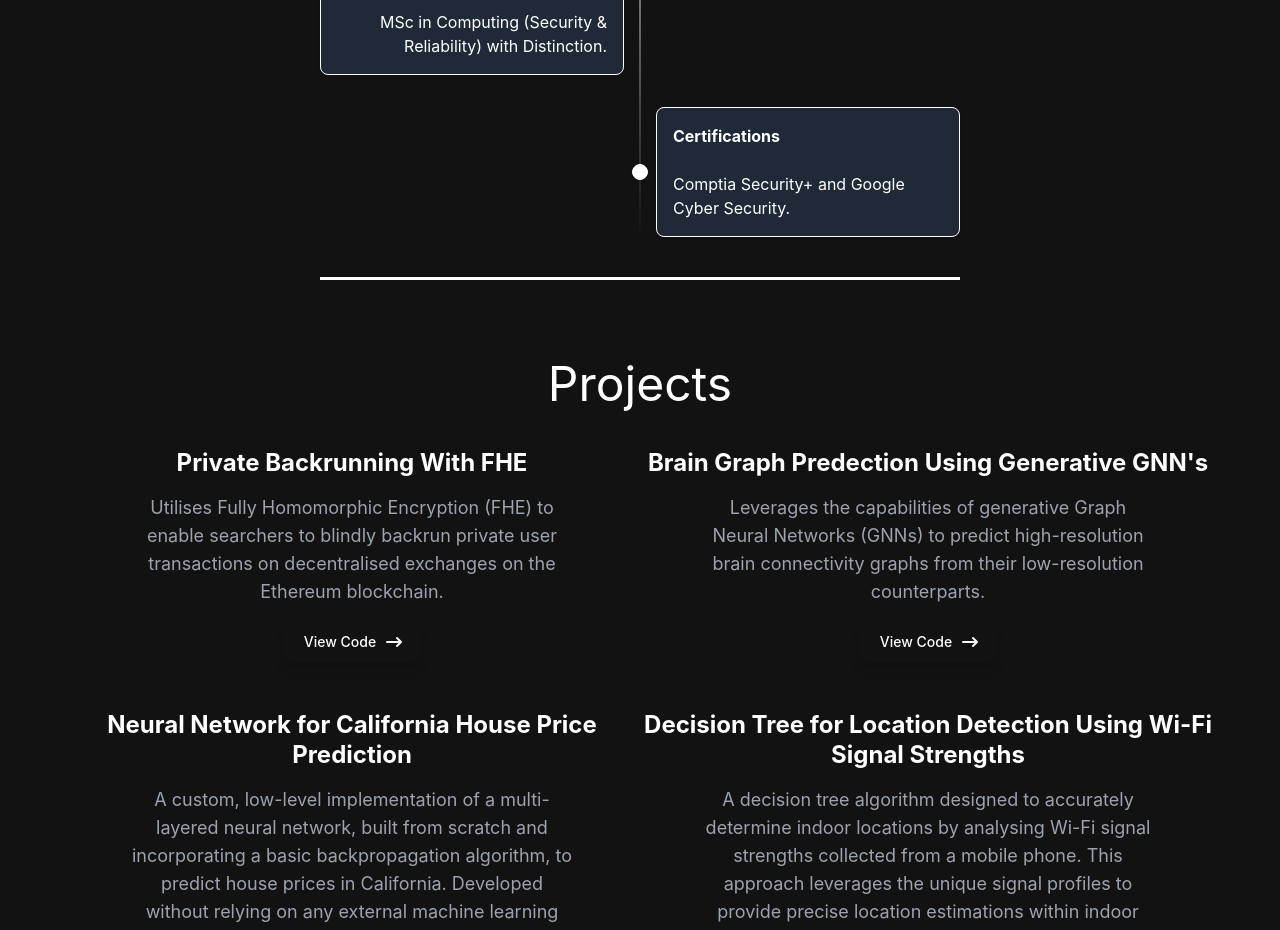
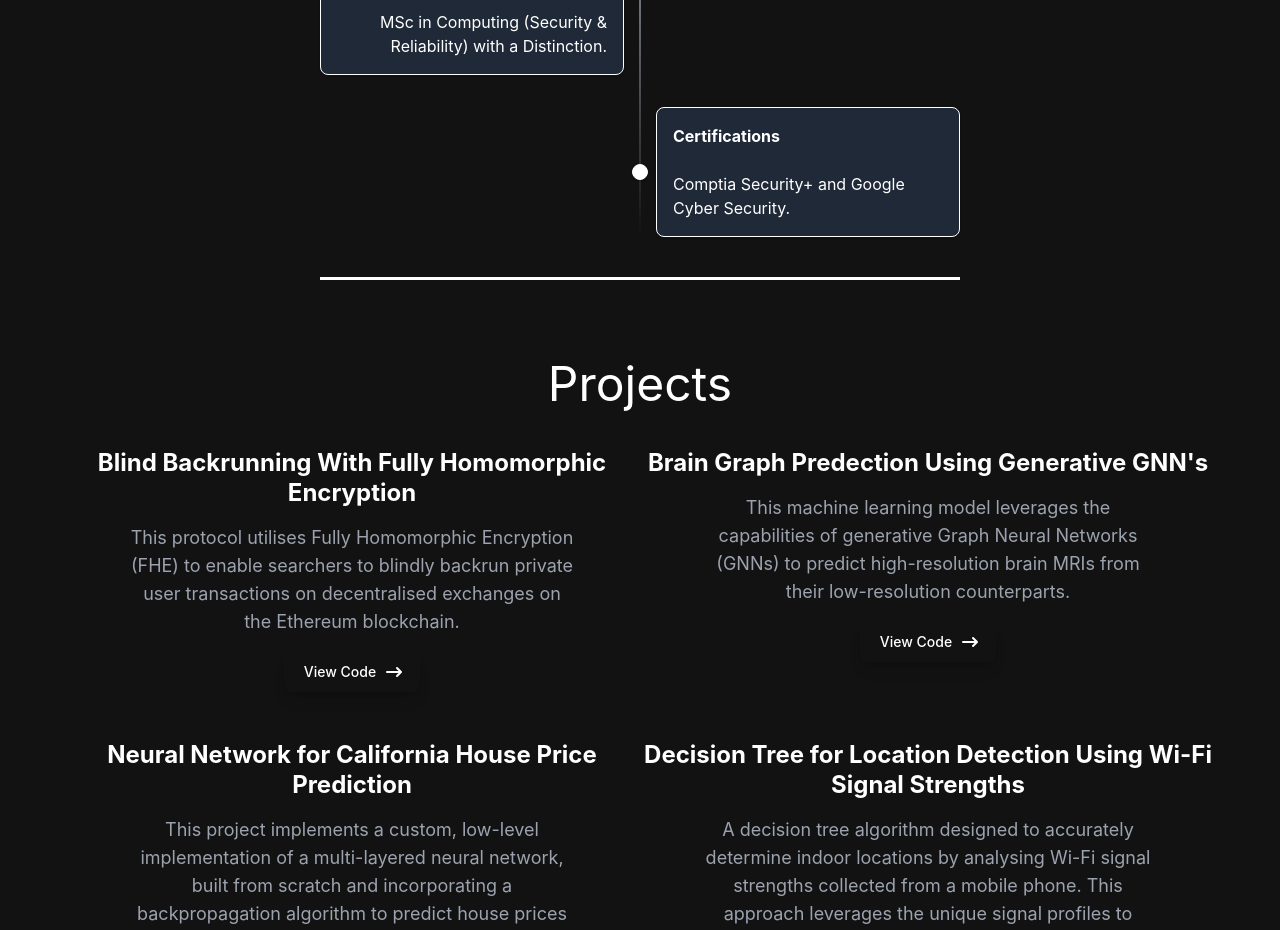
Before and after one commit to MajedAlthonayan/24Portfolio, a Next.js app in the folder 24portfolio/: page / in a window 1280 px wide. Shown: the part 1848-2778 px from the top of the page. Built offline with nearby package versions, Linux system fonts and the light colour scheme.

Commit message:
Refined text, post proof reading

```diff
--- a/24portfolio/app/page.tsx
+++ b/24portfolio/app/page.tsx
@@ -95,12 +95,12 @@ export default function Home() {
 				<div className="w-1/2">
 					<p className="text-left text-xl text-gray-400 mt-4 ">
 						I am a technology enthusiast based in{" "}
-						<span className="text-white font-normal">London, England</span> and
-						I have solid foundations in{" "}
+						<span className="text-white font-normal">London, England</span>,
+						specialising in{" "}
 						<span className="text-white font-normal">
 							Cyber Security, Machine Learning, and Software Development
 						</span>
-						. Along the way, I have obtained degrees, earned professional
+						. Along this journey, I have obtained degrees, earned professional
 						certifications and gained hands-on experience that has helped me
 						develop my skills in{" "}
 						<span className="text-white font-normal">
@@ -211,7 +211,7 @@ export default function Home() {
 
 						<br />
 						<div className="text-white text-right">
-							MSc in Computing (Security & Reliability) with Distinction.
+							MSc in Computing (Security & Reliability) with a Distinction.
 						</div>
 					</div>
 				</div>
@@ -243,12 +243,12 @@ export default function Home() {
 			<div className="grid grid-cols-1 md:grid-cols-2 gap-y-12 text-center mx-auto  mb-10 max-w-6xl">
 				<div className="space-y-4">
 					<h3 className="text-2xl font-bold leading-tight text-white">
-						Private Backrunning With FHE
+						Blind Backrunning With Fully Homomorphic Encryption
 					</h3>
 					<p className="text-lg max-w-md font-normal text-gray-400 text-center mx-auto">
-						Utilises Fully Homomorphic Encryption (FHE) to enable searchers to
-						blindly backrun private user transactions on decentralised exchanges
-						on the Ethereum blockchain.
+						This protocol utilises Fully Homomorphic Encryption (FHE) to enable
+						searchers to blindly backrun private user transactions on
+						decentralised exchanges on the Ethereum blockchain.
 					</p>
 					<a
 						href="https://github.com/MajedAlthonayan/FHEBackrun"
@@ -280,9 +280,9 @@ export default function Home() {
 						Brain Graph Predection Using Generative GNN&apos;s
 					</h3>
 					<p className="text-lg max-w-md font-normal text-gray-400 text-center mx-auto">
-						Leverages the capabilities of generative Graph Neural Networks
-						(GNNs) to predict high-resolution brain connectivity graphs from
-						their low-resolution counterparts.
+						This machine learning model leverages the capabilities of generative
+						Graph Neural Networks (GNNs) to predict high-resolution brain MRIs
+						from their low-resolution counterparts.
 					</p>
 
 					<a
@@ -314,11 +314,11 @@ export default function Home() {
 						Neural Network for California House Price Prediction
 					</h3>
 					<p className="text-lg max-w-md font-normal text-gray-400 text-center mx-auto">
-						A custom, low-level implementation of a multi-layered neural
-						network, built from scratch and incorporating a basic
-						backpropagation algorithm, to predict house prices in California.
-						Developed without relying on any external machine learning
-						libraries.
+						This project implements a custom, low-level implementation of a
+						multi-layered neural network, built from scratch and incorporating a
+						backpropagation algorithm to predict house prices in California.
+						This model was developed entirely from scratch, without relying on
+						any external machine learning libraries.
 					</p>
 					<a
 						href="https://github.com/MajedAlthonayan/NeuralNetwork"
@@ -382,14 +382,14 @@ export default function Home() {
 				</div>
 				<div className="space-y-4">
 					<h3 className="text-2xl font-bold leading-tight text-white">
-						On-Chain Ticketing Service with NFT and Marketplace Functionality
+						On-Chain Ticketing Service using NFTs
 					</h3>
 					<p className="text-lg max-w-md font-normal text-gray-400 text-center mx-auto">
 						This on-chain ticketing service consists of three core components: a
 						non-fungible token (NFT) contract that defines the ticket logic, a
 						primary marketplace where users can create tickets by deploying new
 						instances of the NFT contract, and a secondary marketplace that
-						allows users to place bids for tickets.
+						allows users to sell and place bids for re-sold tickets.
 					</p>
 					<a
 						href="https://github.com/MajedAlthonayan/BlockchainTicketing"
@@ -421,9 +421,10 @@ export default function Home() {
 						PCAP Visualiser for Improved Network Traffic Analysis
 					</h3>
 					<p className="text-lg max-w-md font-normal text-gray-400 text-center mx-auto">
-						A PCAP visualiser enhances the traditional Wireshark user interface
-						by providing advanced filtering and grouping capabilities, enabling
-						users to conduct more efficient analyses of network traffic.
+						A packet visualiser which enhances the traditional Wireshark user
+						interface by providing advanced filtering and grouping capabilities,
+						enabling users to conduct more efficient analysis of network
+						traffic.
 					</p>
 
 					<a
@@ -449,6 +450,21 @@ export default function Home() {
 							/>
 						</svg>
 					</a>
+				</div>
+			</div>
+			<div className="flex justify-center">
+				<div className="text-center">
+					<p className="text-[#FFFFFF] mb-10 text-2xl">
+						Checkout some of my other projects on{" "}
+						<a
+							href="https://github.com/MajedAlthonayan/"
+							target="_blank"
+							rel="noopener noreferrer"
+							className="font-bold underline"
+						>
+							GitHub
+						</a>
+					</p>
 				</div>
 			</div>
 			<div className="my-10 w-1/2 border-b border-[#FFFFFF] mx-auto border-2" />
```
